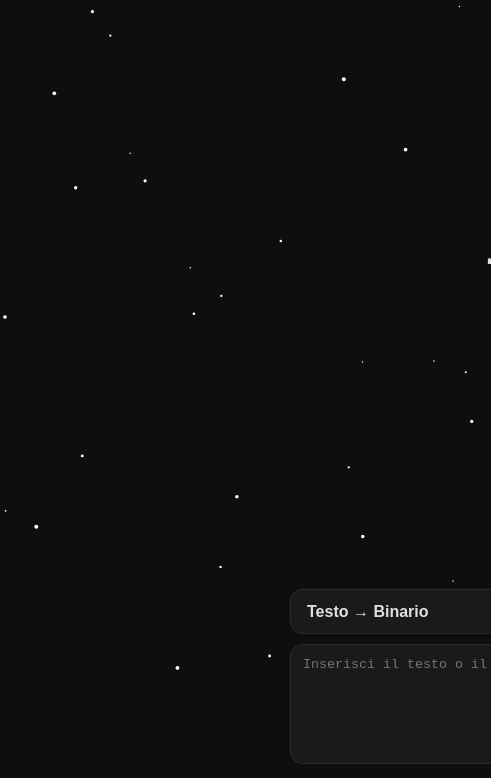
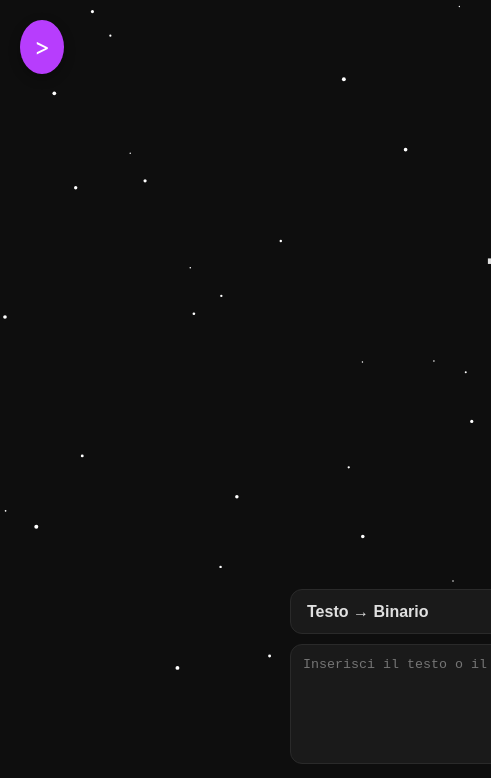
Before and after one commit to SkeleAdvyy/binario, a plain HTML site: page index.html in a window 1280 px wide. Shown: the top 778 px of the page, 0-491 px from the left. Drawn offline with Linux system fonts and the light colour scheme.

Commit message:
Update index.html

```diff
--- a/index.html
+++ b/index.html
@@ -150,6 +150,26 @@
       z-index: -1;
       background: transparent;
     }
+  .top-button {
+  position: fixed;
+  top: 20px;
+  left: 20px;
+  background-color: var(--accent);
+  color: #fff;
+  font-size: 1.5rem;
+  padding: 8px 14px;
+  border-radius: 50%;
+  text-decoration: none;
+  box-shadow: 0 4px 12px rgba(0,0,0,0.3);
+  transition: transform 0.2s ease, background-color 0.3s ease;
+  z-index: 1000;
+}
+
+.top-button:hover {
+  background-color: #a200ff;
+  transform: scale(1.1);
+}
+
   </style>
 </head>
 <body>
@@ -159,6 +179,8 @@
     <h1>TRADUTTORE</h1>
     <p>BINARIO ⇄ TESTO</p>
   </section>
+
+  <a href="https://skeleadvyy.github.io/mybio/" class="top-button">></a>
 
   <section>
     <h2 class="section-title">Convertitore</h2>
```
